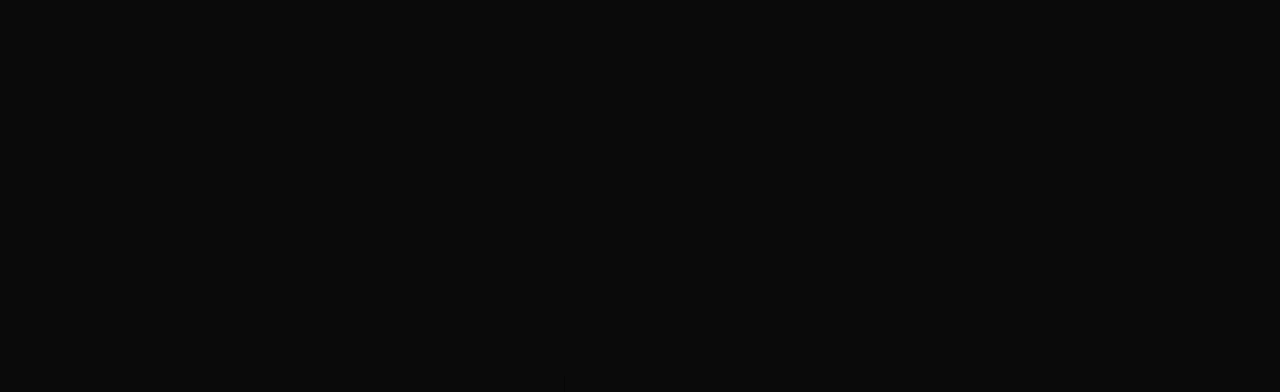
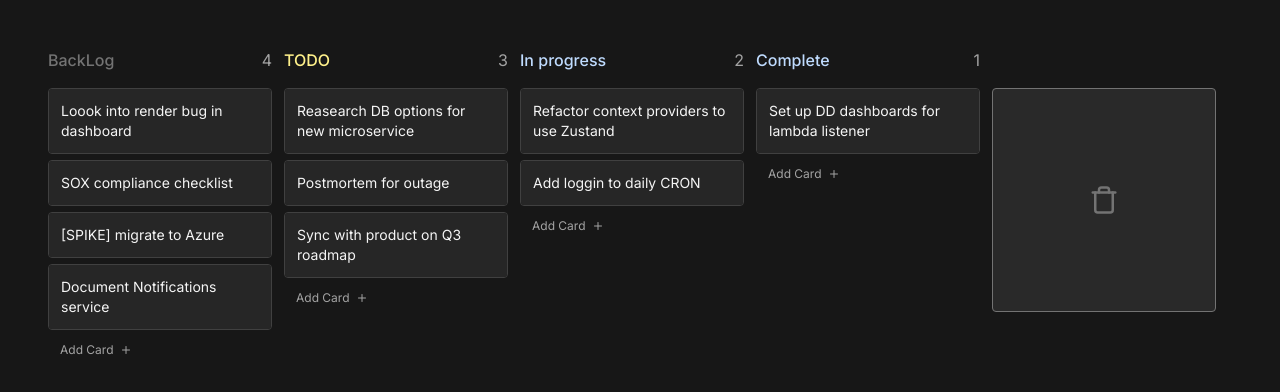
Before and after one commit to JheanAntunes/learn-framer-motion, a Next.js app: page /notionkanban in a window 1280 px wide. Before the commit this address had no page. Shown: the top 392 px of the page. Built offline with nearby package versions, Linux system fonts and the light colour scheme.

Commit message:
:sparkles:	feat:add new page for NotionKanban project example

```diff
--- /dev/null
+++ b/src/app/notionkanban/page.tsx
@@ -0,0 +1,11 @@
+import { Board } from './board'
+
+const PageNotionKanban = () => {
+  return (
+    <div className="h-svh w-full bg-neutral-900 text-neutral-50">
+      <Board />
+    </div>
+  )
+}
+
+export default PageNotionKanban
```
